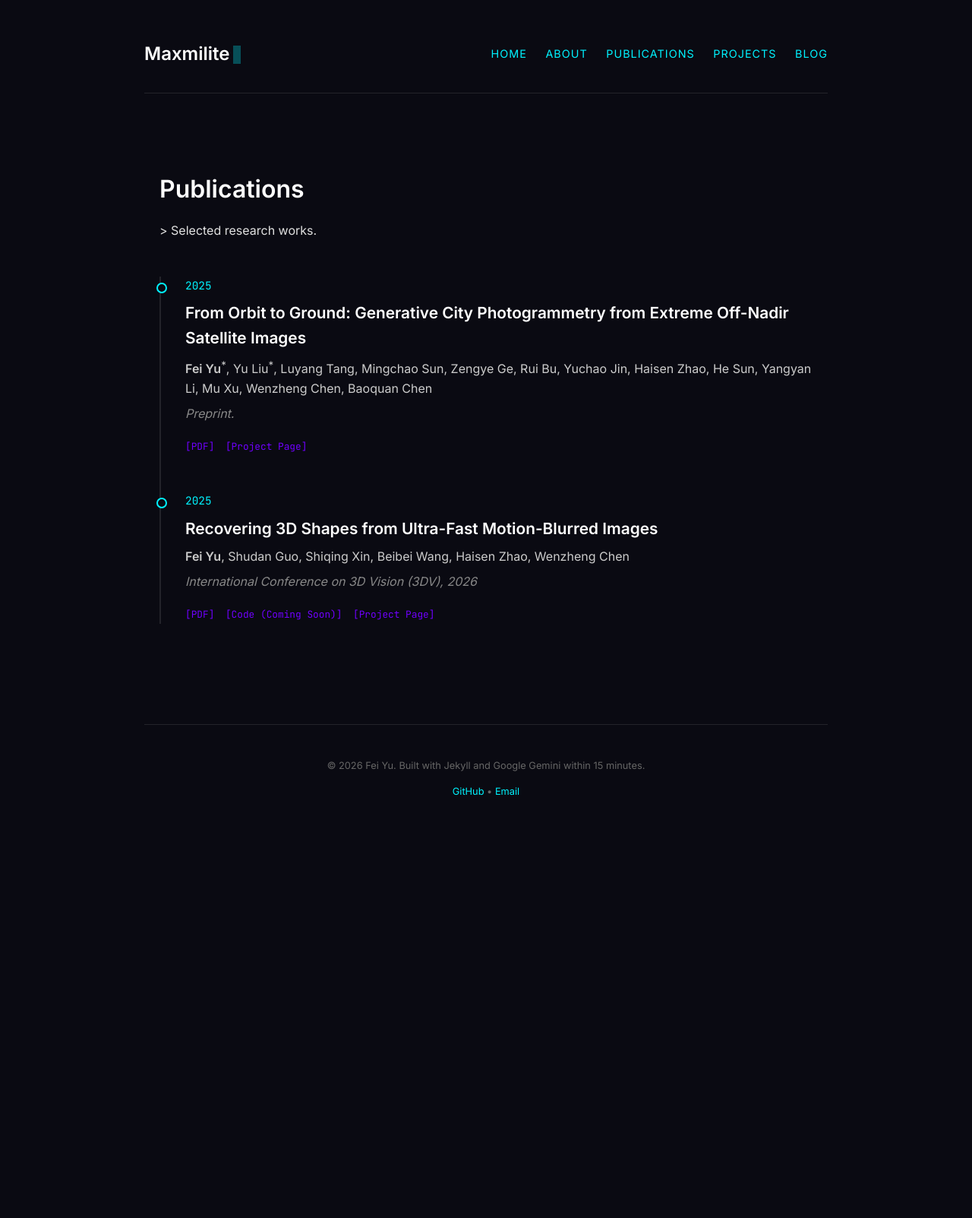
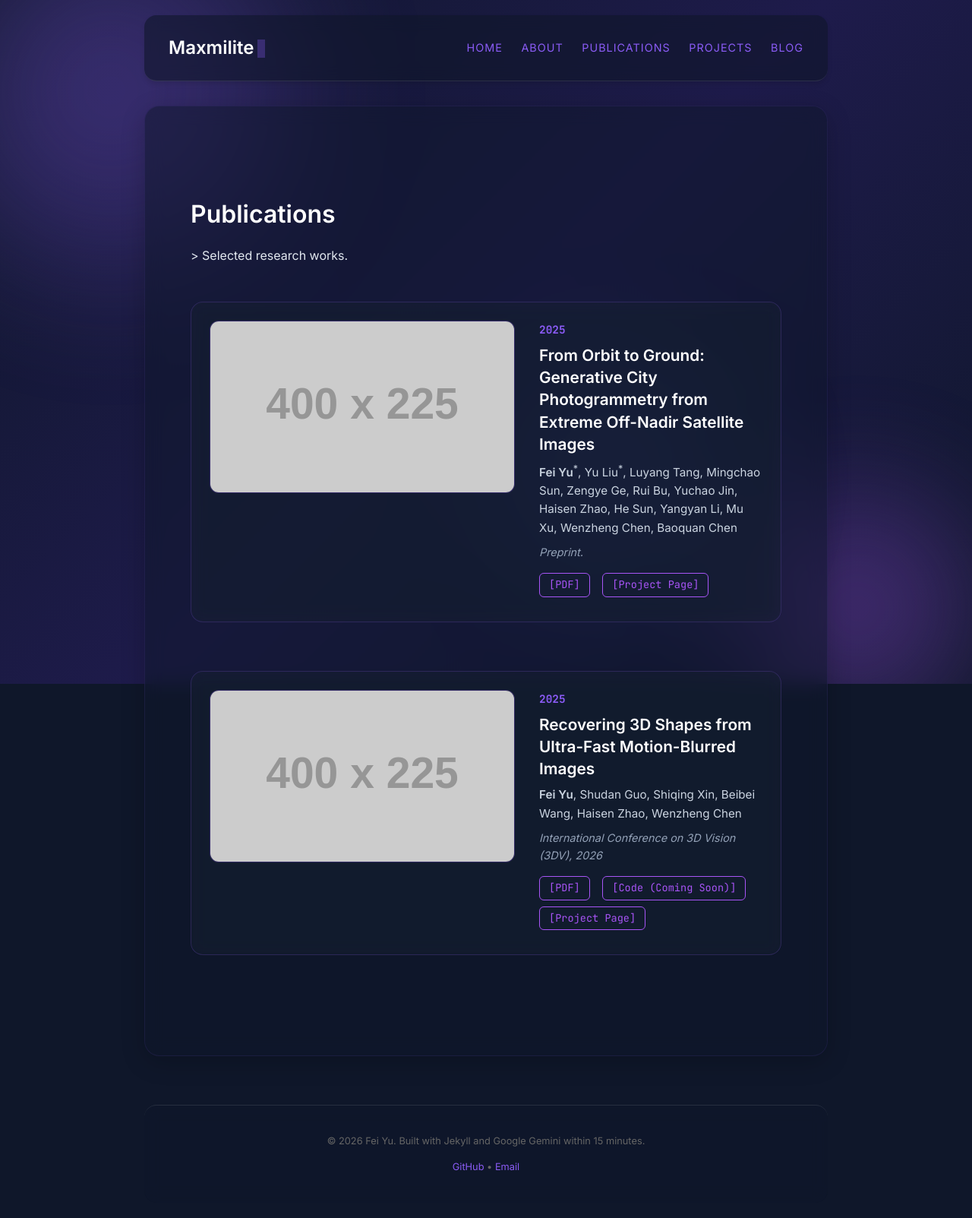
Before and after one commit to Maxmilite/maxmilite.github.io, a Jekyll site: the page built from publications.md, in a window 1280 px wide. Shown: the whole page at 76% size. Built offline with Jekyll 4.4.1, drawn with Linux system fonts in a browser that asks for light colours; before the commit the page ends 1117 px from its top, so only the background shows below that.

Commit message:
feat: style update

```diff
--- a/_layouts/default.html
+++ b/_layouts/default.html
@@ -11,6 +11,12 @@
     {% seo %}
 </head>
 <body>
+    <!-- Interactive animated background -->
+    <div class="animated-background">
+        <div class="gradient-orb orb-1"></div>
+        <div class="gradient-orb orb-2"></div>
+        <div class="gradient-orb orb-3"></div>
+    </div>
 
     <div class="container">
         <header>
--- a/_sass/_variables.scss
+++ b/_sass/_variables.scss
@@ -1,9 +1,10 @@
-// Colors
-$bg-color: #0a0a12;
-$text-color: #e0e0e0;
-$accent-color: #00f3ff; // Cyan/Skyblue-ish
-$secondary-color: #7000ff;
-$code-bg: #11111b;
+// Colors - Tailwind-inspired deep blue + purple palette
+$bg-color: #0f172a; // slate-900
+$text-color: #e2e8f0; // slate-200
+$accent-color: #8b5cf6; // violet-500
+$secondary-color: #a855f7; // purple-500
+$tertiary-color: #6366f1; // indigo-500
+$code-bg: #1e293b; // slate-800
 
 // Fonts
 $font-main: 'Inter', -apple-system, BlinkMacSystemFont, "Segoe UI", Roboto, Helvetica, Arial, sans-serif;
--- a/assets/css/style.scss
+++ b/assets/css/style.scss
@@ -9,6 +9,7 @@
   --text-color: #{$text-color};
   --accent-color: #{$accent-color};
   --secondary-color: #{$secondary-color};
+  --tertiary-color: #{$tertiary-color};
   --code-bg: #{$code-bg};
   --font-main: #{$font-main};
   --font-mono: #{$font-mono};
@@ -21,6 +22,68 @@ body {
   margin: 0;
   padding: 0;
   line-height: 1.6;
+  position: relative;
+  overflow-x: hidden;
+}
+
+/* Interactive Animated Background */
+.animated-background {
+  position: fixed;
+  top: 0;
+  left: 0;
+  width: 100%;
+  height: 100%;
+  z-index: -1;
+  overflow: hidden;
+  background: linear-gradient(135deg, #0f172a 0%, #1e1b4b 50%, #0f172a 100%);
+}
+
+.gradient-orb {
+  position: absolute;
+  border-radius: 50%;
+  filter: blur(80px);
+  opacity: 0.4;
+  animation: float 20s infinite ease-in-out;
+}
+
+.orb-1 {
+  width: 500px;
+  height: 500px;
+  background: radial-gradient(circle, var(--accent-color), transparent);
+  top: -10%;
+  left: -10%;
+  animation-delay: 0s;
+}
+
+.orb-2 {
+  width: 400px;
+  height: 400px;
+  background: radial-gradient(circle, var(--secondary-color), transparent);
+  bottom: -10%;
+  right: -5%;
+  animation-delay: -7s;
+}
+
+.orb-3 {
+  width: 350px;
+  height: 350px;
+  background: radial-gradient(circle, var(--tertiary-color), transparent);
+  top: 50%;
+  left: 50%;
+  transform: translate(-50%, -50%);
+  animation-delay: -14s;
+}
+
+@keyframes float {
+  0%, 100% {
+    transform: translate(0, 0) scale(1);
+  }
+  33% {
+    transform: translate(30px, -50px) scale(1.1);
+  }
+  66% {
+    transform: translate(-20px, 20px) scale(0.9);
+  }
 }
 
 a {
@@ -45,6 +108,8 @@ h1, h2, h3, h4, h5, h6 {
   max-width: 900px;
   margin: 0 auto;
   padding: 20px;
+  position: relative;
+  z-index: 1;
 }
 
 /* Header */
@@ -52,6 +117,12 @@ header {
   padding: 2rem 0;
   border-bottom: 1px solid rgba(255, 255, 255, 0.1);
   margin-bottom: 2rem;
+  background: rgba(15, 23, 42, 0.6);
+  backdrop-filter: blur(10px);
+  -webkit-backdrop-filter: blur(10px);
+  border-radius: 16px;
+  padding: 1.5rem 2rem;
+  box-shadow: 0 4px 6px rgba(0, 0, 0, 0.1);
 
   nav {
     display: flex;
@@ -89,6 +160,22 @@ header {
         }
       }
     }
+  }
+}
+
+/* Main Content Area with Glassmorphism */
+main {
+  background: rgba(15, 23, 42, 0.5);
+  backdrop-filter: blur(12px);
+  -webkit-backdrop-filter: blur(12px);
+  border-radius: 20px;
+  padding: 3rem 2.5rem;
+  border: 1px solid rgba(139, 92, 246, 0.1);
+  box-shadow: 0 8px 32px rgba(0, 0, 0, 0.2);
+  margin-bottom: 2rem;
+
+  @media (max-width: 768px) {
+    padding: 2rem 1.5rem;
   }
 }
 
@@ -161,16 +248,19 @@ header {
 }
 
 .card {
-  background: rgba(255, 255, 255, 0.03);
-  border: 1px solid rgba(255, 255, 255, 0.1);
+  background: rgba(30, 41, 59, 0.4);
+  backdrop-filter: blur(10px);
+  -webkit-backdrop-filter: blur(10px);
+  border: 1px solid rgba(139, 92, 246, 0.2);
   padding: 1.5rem;
-  border-radius: 8px;
+  border-radius: 12px;
   transition: transform 0.3s ease, box-shadow 0.3s ease, border-color 0.3s ease;
 
   &:hover {
     transform: translateY(-5px);
-    box-shadow: 0 5px 15px rgba(0, 243, 255, 0.15);
+    box-shadow: 0 8px 24px rgba(139, 92, 246, 0.3);
     border-color: var(--accent-color);
+    background: rgba(30, 41, 59, 0.6);
 
     h3 {
         color: var(--accent-color);
@@ -213,6 +303,11 @@ footer {
   font-family: var(--font-main);
   font-size: 0.8rem;
   color: #666;
+  background: rgba(15, 23, 42, 0.5);
+  backdrop-filter: blur(10px);
+  -webkit-backdrop-filter: blur(10px);
+  border-radius: 16px;
+  padding: 1.5rem 2rem;
 }
 
 /* Animations */
--- a/publications.md
+++ b/publications.md
@@ -11,36 +11,46 @@ permalink: /publications/
     <div class="publication-list">
         <!-- Example Publication Entry -->
         <div class="publication-item">
-            <div class="pub-year">2025</div>
-            <div class="pub-content">
-                <h3><a href="#">From Orbit to Ground: Generative City Photogrammetry from Extreme Off-Nadir Satellite Images</a></h3>
-                <div class="authors">
-                    <strong>Fei Yu</strong><sup>*</sup>, Yu Liu<sup>*</sup>, Luyang Tang, Mingchao Sun, Zengye Ge, Rui Bu, Yuchao Jin, Haisen Zhao, He Sun, Yangyan Li, Mu Xu, Wenzheng Chen, Baoquan Chen
-                </div>
-                <div class="venue">
-                    Preprint.
-                </div>
-                <div class="links">
-                    <a href="https://arxiv.org/pdf/2512.07527" class="link-btn">[PDF]</a>
-                    <a href="https://pku-vcl-geometry.github.io/Orbit2Ground/" class="link-btn">[Project Page]</a>
+            <div class="pub-teaser">
+                <img src="https://via.placeholder.com/400x225/8b5cf6/ffffff?text=Orbit2Ground" alt="Orbit2Ground teaser">
+            </div>
+            <div class="pub-details">
+                <div class="pub-year">2025</div>
+                <div class="pub-content">
+                    <h3><a href="#">From Orbit to Ground: Generative City Photogrammetry from Extreme Off-Nadir Satellite Images</a></h3>
+                    <div class="authors">
+                        <strong>Fei Yu</strong><sup>*</sup>, Yu Liu<sup>*</sup>, Luyang Tang, Mingchao Sun, Zengye Ge, Rui Bu, Yuchao Jin, Haisen Zhao, He Sun, Yangyan Li, Mu Xu, Wenzheng Chen, Baoquan Chen
+                    </div>
+                    <div class="venue">
+                        Preprint.
+                    </div>
+                    <div class="links">
+                        <a href="https://arxiv.org/pdf/2512.07527" class="link-btn">[PDF]</a>
+                        <a href="https://pku-vcl-geometry.github.io/Orbit2Ground/" class="link-btn">[Project Page]</a>
+                    </div>
                 </div>
             </div>
         </div>
 
         <div class="publication-item">
-            <div class="pub-year">2025</div>
-            <div class="pub-content">
-                <h3><a href="#">Recovering 3D Shapes from Ultra-Fast Motion-Blurred Images</a></h3>
-                <div class="authors">
-                    <strong>Fei Yu</strong>, Shudan Guo, Shiqing Xin, Beibei Wang, Haisen Zhao, Wenzheng Chen
-                </div>
-                <div class="venue">
-                    International Conference on 3D Vision (3DV), 2026
-                </div>
-                <div class="links">
-                    <a href="https://maxmilite.github.io/rec-from-ultrafast-blur/static/paper.pdf" class="link-btn">[PDF]</a>
-                    <a href="https://github.com/Maxmilite/rec-from-ultrafast-blur/" class="link-btn">[Code (Coming Soon)]</a>
-                    <a href="https://maxmilite.github.io/rec-from-ultrafast-blur/" class="link-btn">[Project Page]</a>
+            <div class="pub-teaser">
+                <img src="https://via.placeholder.com/400x225/a855f7/ffffff?text=Blur+Recovery" alt="Blur Recovery teaser">
+            </div>
+            <div class="pub-details">
+                <div class="pub-year">2025</div>
+                <div class="pub-content">
+                    <h3><a href="#">Recovering 3D Shapes from Ultra-Fast Motion-Blurred Images</a></h3>
+                    <div class="authors">
+                        <strong>Fei Yu</strong>, Shudan Guo, Shiqing Xin, Beibei Wang, Haisen Zhao, Wenzheng Chen
+                    </div>
+                    <div class="venue">
+                        International Conference on 3D Vision (3DV), 2026
+                    </div>
+                    <div class="links">
+                        <a href="https://maxmilite.github.io/rec-from-ultrafast-blur/static/paper.pdf" class="link-btn">[PDF]</a>
+                        <a href="https://github.com/Maxmilite/rec-from-ultrafast-blur/" class="link-btn">[Code (Coming Soon)]</a>
+                        <a href="https://maxmilite.github.io/rec-from-ultrafast-blur/" class="link-btn">[Project Page]</a>
+                    </div>
                 </div>
             </div>
         </div>
@@ -50,25 +60,68 @@ permalink: /publications/
 <style>
     .publication-list {
         margin-top: 3rem;
-        border-left: 2px solid rgba(255, 255, 255, 0.1);
-        padding-left: 2rem;
     }
 
     .publication-item {
-        margin-bottom: 3rem;
-        position: relative;
+        margin-bottom: 4rem;
+        display: flex;
+        gap: 2rem;
+        background: rgba(30, 41, 59, 0.3);
+        backdrop-filter: blur(10px);
+        -webkit-backdrop-filter: blur(10px);
+        border: 1px solid rgba(139, 92, 246, 0.2);
+        border-radius: 16px;
+        padding: 1.5rem;
+        transition: all 0.3s ease;
     }
 
-    .publication-item::before {
-        content: '';
-        position: absolute;
-        left: -2.4rem;
-        top: 0.5rem;
-        width: 10px;
-        height: 10px;
-        background: var(--bg-color);
-        border: 2px solid var(--accent-color);
-        border-radius: 50%;
+    .publication-item:hover {
+        transform: translateY(-5px);
+        box-shadow: 0 8px 24px rgba(139, 92, 246, 0.3);
+        border-color: var(--accent-color);
+        background: rgba(30, 41, 59, 0.5);
+    }
+
+    @media (max-width: 768px) {
+        .publication-item {
+            flex-direction: column;
+            gap: 1rem;
+        }
+    }
+
+    .pub-teaser {
+        flex-shrink: 0;
+        width: 400px;
+        height: 225px;
+        border-radius: 12px;
+        overflow: hidden;
+        background: rgba(15, 23, 42, 0.5);
+        border: 1px solid rgba(139, 92, 246, 0.3);
+    }
+
+    @media (max-width: 768px) {
+        .pub-teaser {
+            width: 100%;
+            height: auto;
+            aspect-ratio: 16/9;
+        }
+    }
+
+    .pub-teaser img {
+        width: 100%;
+        height: 100%;
+        object-fit: cover;
+        transition: transform 0.3s ease;
+    }
+
+    .publication-item:hover .pub-teaser img {
+        transform: scale(1.05);
+    }
+
+    .pub-details {
+        flex: 1;
+        display: flex;
+        flex-direction: column;
     }
 
     .pub-year {
@@ -76,15 +129,18 @@ permalink: /publications/
         color: var(--accent-color);
         font-size: 0.9rem;
         margin-bottom: 0.5rem;
+        font-weight: 600;
     }
 
     .pub-content h3 {
         margin: 0 0 0.5rem 0;
         font-size: 1.3rem;
+        line-height: 1.4;
     }
 
     .pub-content h3 a {
         color: #fff;
+        transition: color 0.3s ease;
     }
 
     .pub-content h3 a:hover {
@@ -93,24 +149,41 @@ permalink: /publications/
     }
 
     .authors {
-        color: #ccc;
+        color: #cbd5e1;
         margin-bottom: 0.5rem;
+        font-size: 0.95rem;
+        line-height: 1.6;
     }
 
     .venue {
         font-style: italic;
-        color: #888;
+        color: #94a3b8;
         margin-bottom: 1rem;
+        font-size: 0.9rem;
+    }
+
+    .links {
+        margin-top: auto;
     }
 
     .link-btn {
         font-family: var(--font-mono);
-        font-size: 0.8rem;
-        margin-right: 10px;
+        font-size: 0.85rem;
+        margin-right: 12px;
         color: var(--secondary-color);
+        padding: 4px 12px;
+        border: 1px solid var(--secondary-color);
+        border-radius: 6px;
+        display: inline-block;
+        margin-bottom: 8px;
+        transition: all 0.3s ease;
     }
 
     .link-btn:hover {
-        color: var(--accent-color);
+        color: #fff;
+        background: var(--accent-color);
+        border-color: var(--accent-color);
+        text-decoration: none;
+        box-shadow: 0 0 12px rgba(139, 92, 246, 0.4);
     }
 </style>
```
